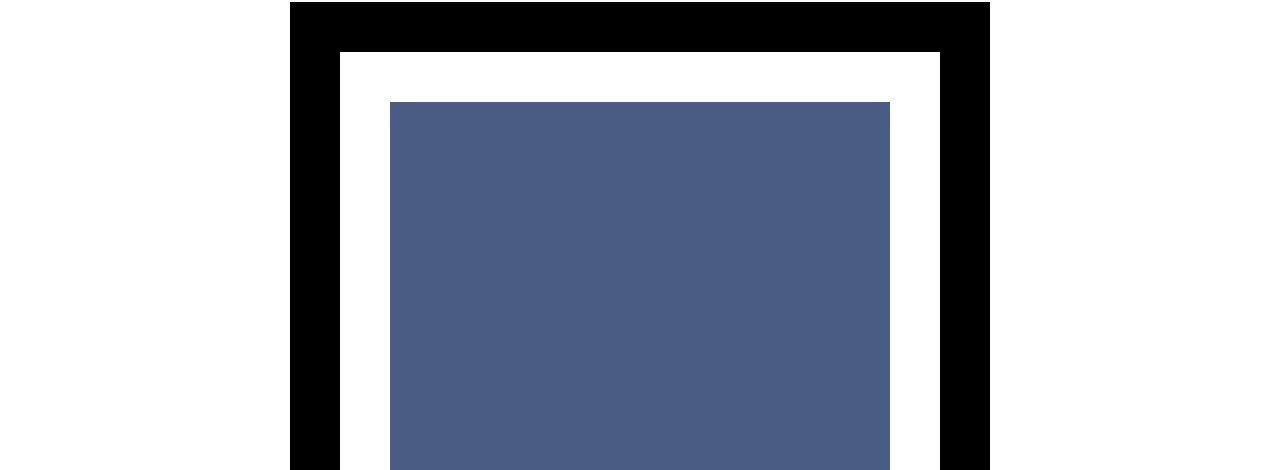
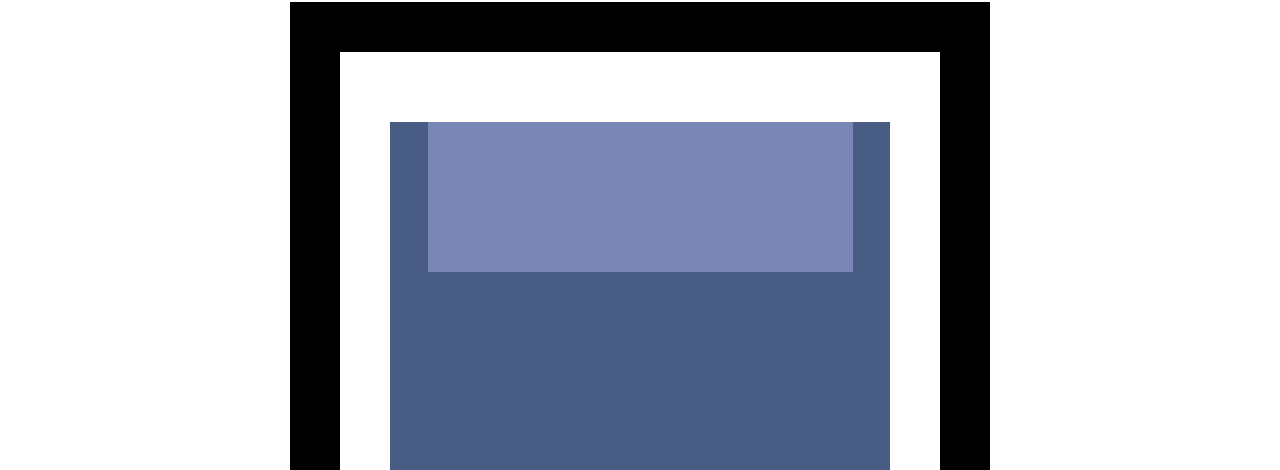
Before and after one commit to cestrada7/rothko-Project, a plain HTML site: page index.html in a window 1280 px wide. Shown: the part 330-800 px from the top of the page. Drawn offline with Linux system fonts and the light colour scheme.

Commit message:
Step 10: Add .one div and set width height and background color

```diff
--- a/index.html
+++ b/index.html
@@ -18,7 +18,9 @@
 
   <div class="frame">
     <div class="canvas">
+      <div class="one">
 
+      </div>
     </div>
   </div>
 
--- a/main.css
+++ b/main.css
@@ -15,3 +15,9 @@ C8B6E2 accent */
   padding: 50px;
   margin: 20px auto;
 }
+.one{
+  width: 425px;
+  height: 150px;
+  background-color: #7A86B6;
+  margin: 20px auto;
+}
```
